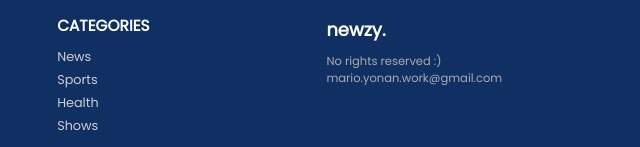
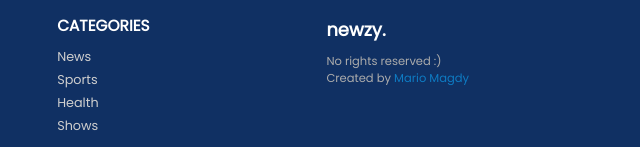
Before and after one commit to mario130/Project-5-NewsWebsite, a plain HTML site: page index.html in a window 1280 px wide. Shown: the part 2246-2393 px from the top of the page, 640-1280 px from the left. Drawn offline with nearby package versions, Linux system fonts and the light colour scheme.

Commit message:
removed personal mail

```diff
--- a/index.html
+++ b/index.html
@@ -289,7 +289,7 @@
                 <h3>newzy.</h3>
                 <!-- <p>Mobile interface design coming soon..</p> -->
                 <span>No rights reserved :)</span>
-                <span>mario.yonan.work@gmail.com</span>
+                <span>Created by <a href="https://www.upwork.com/freelancers/~016e92d973c579f18b">Mario Magdy</a></span>
             </div>
         </div>
     </footer>
--- a/style.css
+++ b/style.css
@@ -588,6 +588,11 @@ footer{
     font-size: .9vw;
     display: block;
 }
+.last-info a{
+    text-decoration: none;
+    color: #0e7bc3;
+
+}
 
 
 
@@ -729,7 +734,7 @@ footer{
         font-size: 4vw;
     }
     footer{
-        background-color: ;
+        /* background-color: ; */
     }
     .footer{
         padding: 3vw 0;
@@ -754,6 +759,7 @@ footer{
         font-size: 2vw;
         display: block;
         width: 60%;
+
     }
     .last-info span:first-of-type{
         margin-top: 2vw;
```
